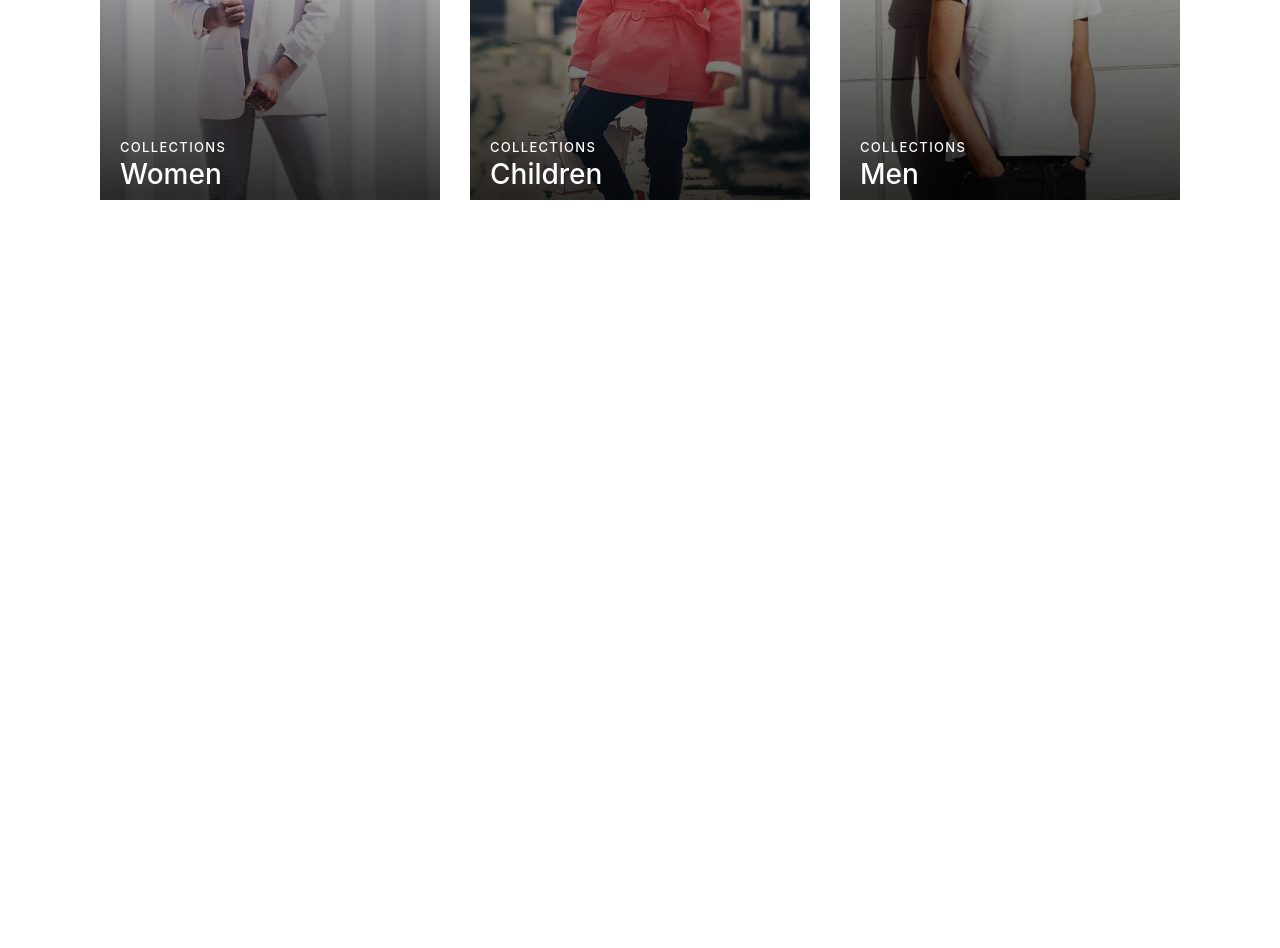
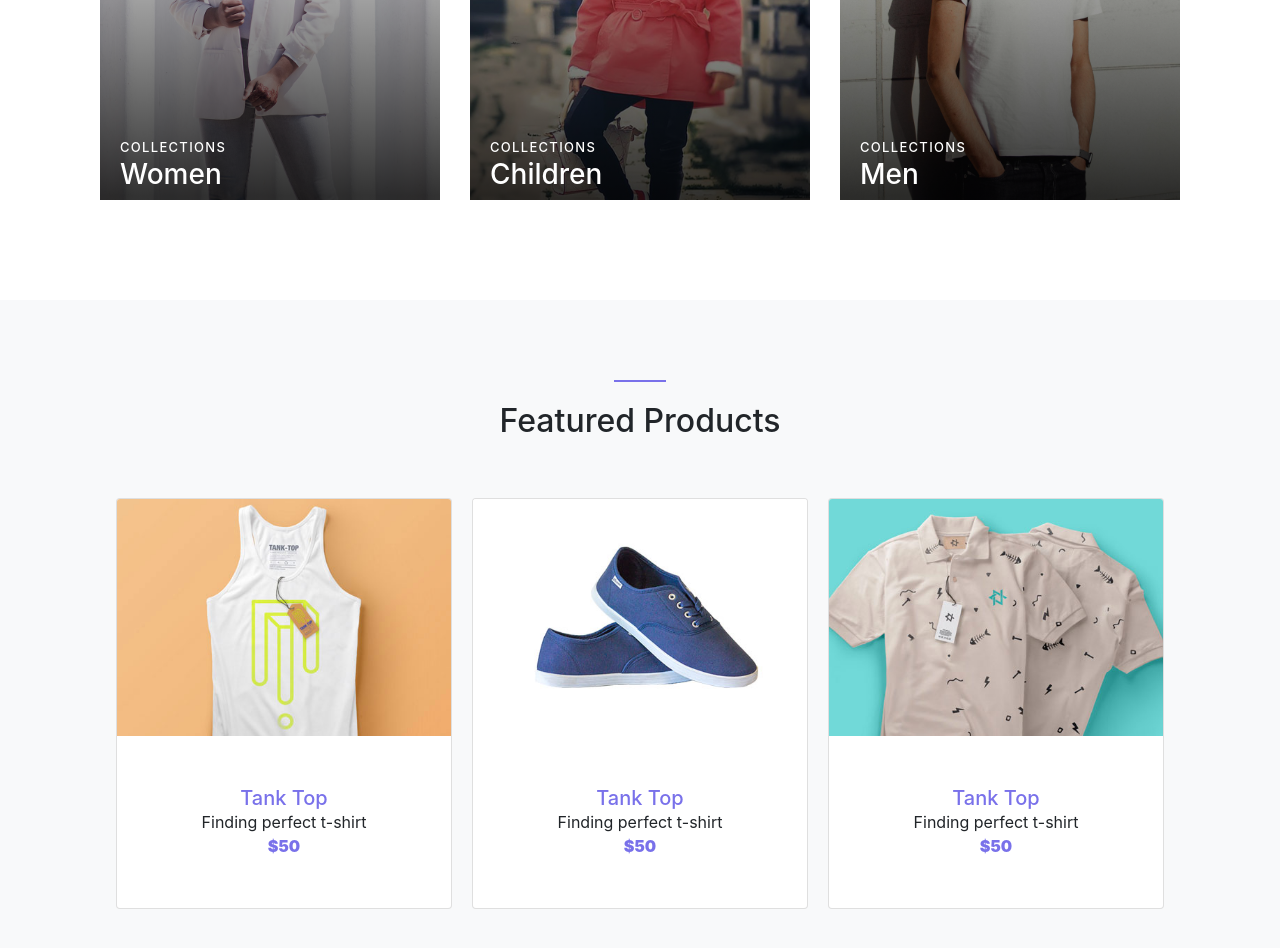
Before and after one commit to hamasabdulkareem/e-commerc, a plain HTML site: page index.html in a window 1280 px wide. Shown: the part 1435-2383 px from the top of the page. Before the commit the page ends 1735 px from the top, so only its background shows below. Drawn offline with nearby package versions, Linux system fonts and the light colour scheme.

Commit message:
add slideshow section

```diff
--- a/css/style.css
+++ b/css/style.css
@@ -181,6 +181,7 @@
 }
 .box{
     position: relative;
+    cursor: pointer;
 }
 
 .section-collections-images .row .box .img{
@@ -226,6 +227,53 @@
     background: -webkit-linear-gradient(top, transparent 0%, transparent 18%, rgba(0, 0, 0, 0.8) 99%, rgba(0, 0, 0, 0.8) 100%);
 }
 
+.slidshow{
+    background-color: #f8f9fa;
+    padding-bottom: 100px;
+}
+
+.slidshow .images{
+    justify-content: center;
+}
+
+.slidshow .images .card{
+    margin: 10px;
+    width: 21rem;
+}
+
+.slidshow .container .row .heading{
+    margin-top: 60px;
+    margin-bottom: 40px;
+}
+
+.slidshow .container .row .heading hr{
+    width: 50px;
+    margin: 20px auto;
+    border: 1px solid #7971ea;
+}
+
+.slidshow .row .card .card-body {
+   text-align: center;
+   padding: 50px;
+}
+
+.slidshow .row .card .card-body h5,
+.slidshow .row .card .card-body p{
+    margin: 0;
+}
+
+.slidshow .row .card .card-body h5 a{
+    text-decoration: none;
+    color: #7971ea;
+}
+
+.slidshow .row .card .card-body span{
+    font-weight: 1000;
+    color: #7971ea;
+}
+
+
+
 
 /************************ Start Media Query *****************************/
 
--- a/index.html
+++ b/index.html
@@ -218,7 +218,53 @@
 
     <!-- Collections hh Images End-->
 
+    <!-- Slidshow for Featured Products Start-->
 
+    <section class="slidshow">
+        <div class="container">
+            <div class="row d-flex justify-content-center">
+                <div class="heading">
+                    <hr>
+                    <h2>Featured Products</h2>
+                </div>
+            </div>
+            <div class="row images">
+                <div class="card">
+                    <img src="images/cloth_1.jpg" class="card-img-top" alt="...">
+                    <div class="card-body">
+                        <h5>
+                            <a href="#">Tank Top</a>
+                        </h5>
+                       <p style=" margin: 0;">Finding perfect t-shirt</p>
+                        <span>$50</span>
+                    </div>
+                </div>
+                <div class="card">
+                    <img src="images/shoe_1.jpg" class="card-img-top" alt="...">
+                    <div class="card-body">
+                        <h5>
+                            <a href="#">Tank Top</a>
+                        </h5>
+                       <p>Finding perfect t-shirt</p>
+                        <span>$50</span>
+                    </div>
+                </div>
+                <div class="card">
+                    <img src="images/cloth_2.jpg" class="card-img-top" alt="...">
+                    <div class="card-body">
+                        <h5>
+                            <a href="#">Tank Top</a>
+                        </h5>
+                       <p>Finding perfect t-shirt</p>
+                        <span>$50</span>
+                    </div>
+                </div>
+
+            </div>
+        </div>
+    </section>
+
+    <!-- Slidshow for Featured Products End-->
 
 
 
```
Also changed, not shown: images/cloth_1.jpg (added).
